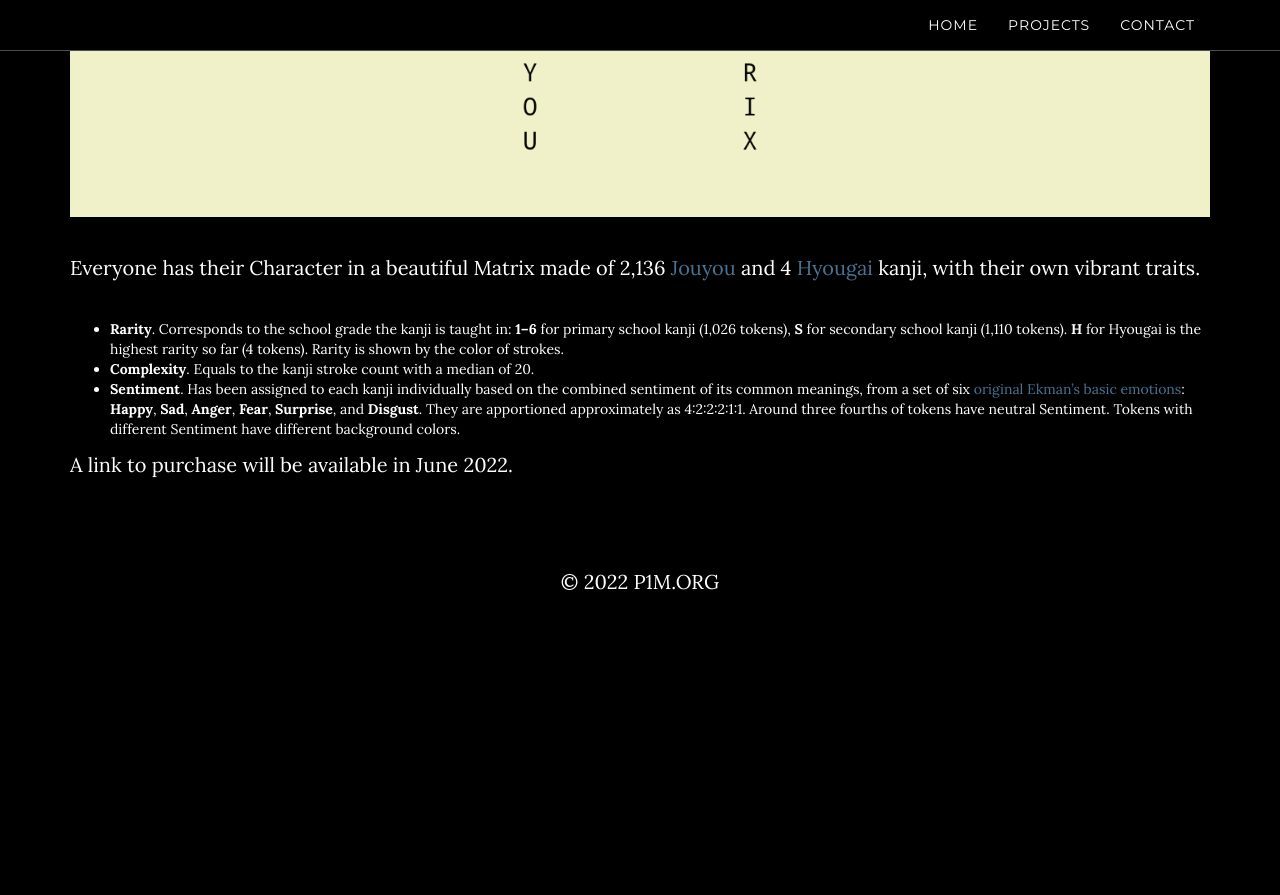
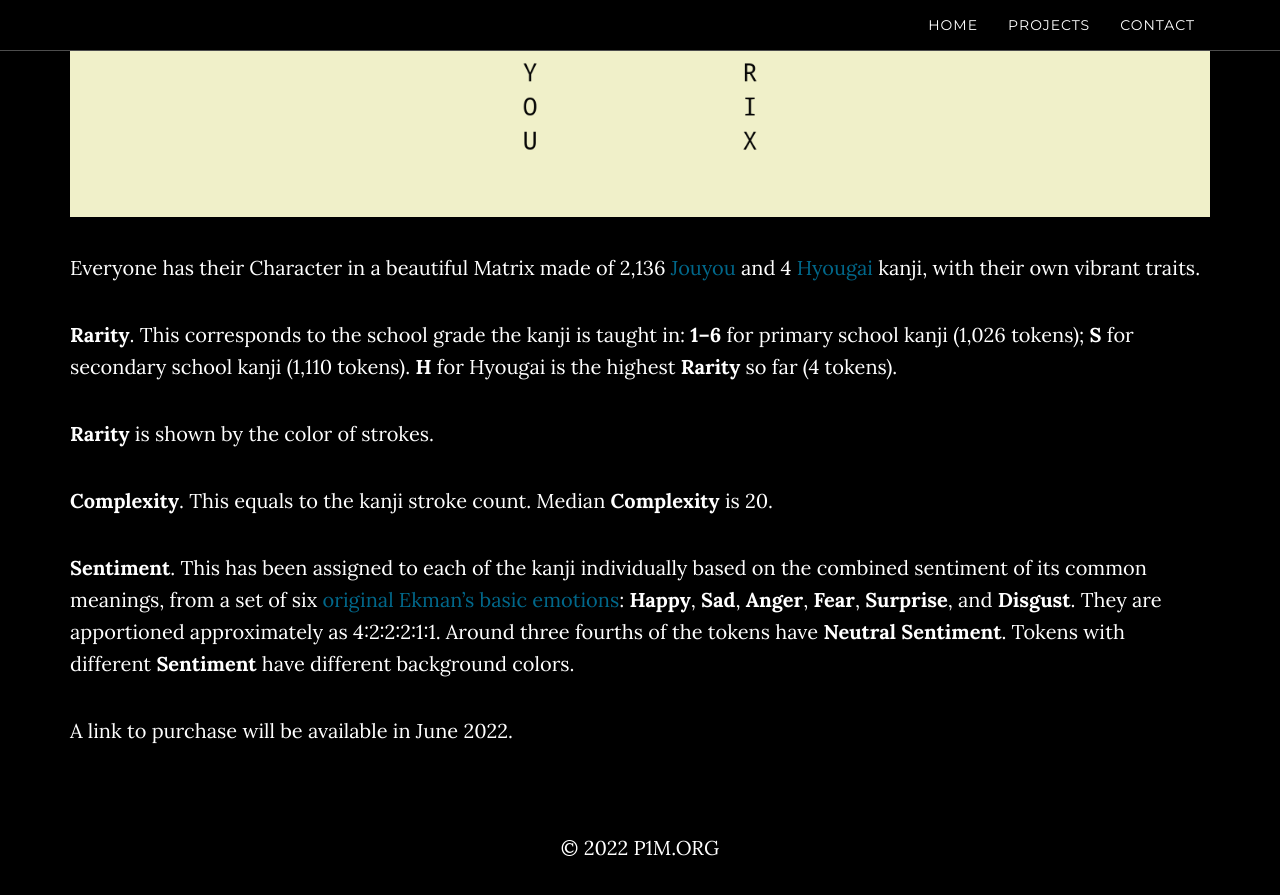
Before and after one commit to p1m-ortho/p1m.github.io, a Jekyll site: the page built from matrixjouyou.md, in a window 1280 px wide and 900 px high, scrolled down 283 px. Shown: the top 895 px of the window. Built offline with Jekyll 4.4.1, drawn with Linux system fonts in a browser that asks for light colours; before the commit the page ends 1000 px from its top, so only the background shows below that.

Commit message:
Fix style for MJ page

```diff
--- a/_config.yml
+++ b/_config.yml
@@ -7,7 +7,7 @@
 # Color settings (hex-codes without the leading hash-tag)
 color:
   primary-dark: '#000000'
-  links: '#487393'
+  links: '#00688b'
 
 # Footer settings
 footer: P1M.ORG
--- a/_layouts/standalone.html
+++ b/_layouts/standalone.html
@@ -3,7 +3,7 @@
     {% include head.html %}
     <body id="page-top" data-spy="scroll" data-target=".navbar-fixed-top">
     {% include nav.html %}
-    <div class="container" style="margin-top: 100px">
+    <div class="container" style="margin-top: 100px;">
         <section>
             <h1>{{ page.title }}</h1>
             {{ content }}
--- a/matrixjouyou.md
+++ b/matrixjouyou.md
@@ -8,8 +8,12 @@ permalink: /matrixjouyou/
 
 Everyone has their Character in a beautiful Matrix made of 2,136 [Jouyou](https://en.wikipedia.org/wiki/J%C5%8Dy%C5%8D_kanji) and 4 [Hyougai](https://en.wikipedia.org/wiki/Hy%C5%8Dgai_kanji) kanji, with their own vibrant traits.
 
-* **Rarity**. Corresponds to the school grade the kanji is taught in: **1–6** for primary school kanji (1,026 tokens), **S** for secondary school kanji (1,110 tokens). **H** for Hyougai is the highest rarity so far (4 tokens). Rarity is shown by the color of strokes.
-* **Complexity**. Equals to the kanji stroke count with a median of 20.
-* **Sentiment**. Has been assigned to each kanji individually based on the combined sentiment of its common meanings, from a set of six [original Ekman’s basic emotions](https://en.wikipedia.org/wiki/Emotion#Basic_emotions): **Happy**, **Sad**, **Anger**, **Fear**, **Surprise**, and **Disgust**. They are apportioned approximately as 4:2:2:2:1:1. Around three fourths of tokens have neutral Sentiment. Tokens with different Sentiment have different background colors.
+**Rarity**. This corresponds to the school grade the kanji is taught in: **1–6** for primary school kanji (1,026 tokens); **S** for secondary school kanji (1,110 tokens). **H** for Hyougai is the highest **Rarity** so far (4 tokens).
+
+**Rarity** is shown by the color of strokes.
+
+**Complexity**. This equals to the kanji stroke count. Median **Complexity** is 20.
+
+**Sentiment**. This has been assigned to each of the kanji individually based on the combined sentiment of its common meanings, from a set of six [original Ekman’s basic emotions](https://en.wikipedia.org/wiki/Emotion#Basic_emotions): **Happy**, **Sad**, **Anger**, **Fear**, **Surprise**, and **Disgust**. They are apportioned approximately as 4:2:2:2:1:1. Around three fourths of the tokens have **Neutral** **Sentiment**. Tokens with different **Sentiment** have different background colors.
 
 A link to purchase will be available in June 2022.
```
